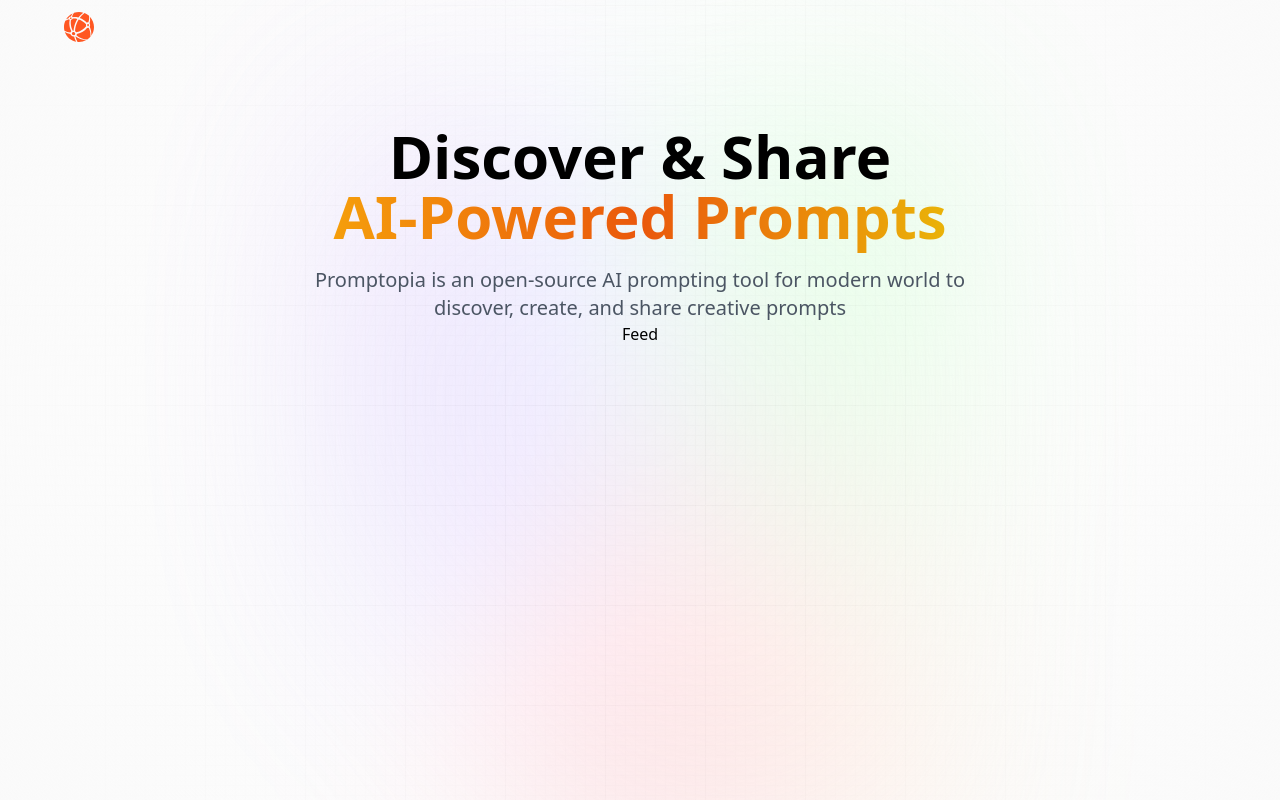
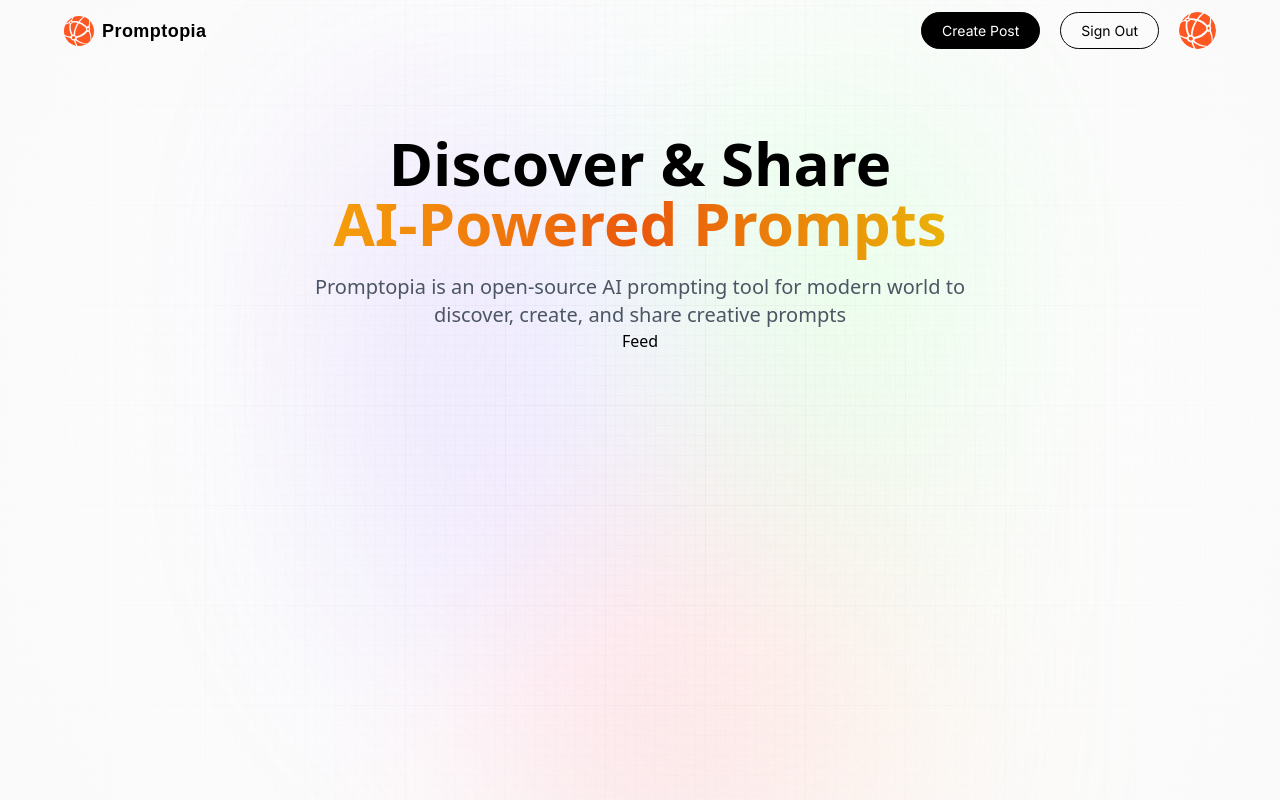
Before and after one commit to bekirasimcelik/Udemig_Nextjs_FullStackApp, a Next.js app: page / in a window 1280 px wide. Built offline with nearby package versions, Linux system fonts and the light colour scheme.

Commit message:
Nav component updated

```diff
--- a/components/Nav.jsx
+++ b/components/Nav.jsx
@@ -6,6 +6,17 @@
 import { signIn, signOut, useSession, getProviders } from "next-auth/react";
 
 const Nav = () => {
+  const isUserLoggedIn = true;
+  const [providers, setProviders] = useState(null);
+  const [toggleDropDown, setToggleDropDown] = useState(false);
+
+  useEffect(() => {
+    const setProviders = async () => {
+      const response = await getProviders();
+      setProviders(response);
+    };
+  }, []);
+
   return (
     <nav className="flex-between w-full mb-16 pt-3">
       <Link href="/" className="flex gap-2 flex-center">
@@ -16,7 +27,72 @@
           height={30}
           className="object-contain"
         />
+        <p className="logo_text">Promptopia</p>
       </Link>
+
+      {/* Desktop Navigation */}
+      <div className="sm:flex" hidden>
+        {isUserLoggedIn ? (
+          <div className="flex gap-3 md:gap-5">
+            <Link href="/create-propmt" className="black_btn">
+              Create Post
+            </Link>
+            <button type="button" onClick={signOut} className="outline_btn">
+              Sign Out
+            </button>
+
+            <Link href={"/profile"}>
+              <Image
+                src="/assets/images/logo.svg"
+                width={37}
+                height={37}
+                className="rounded-full"
+                alt="profile"
+              />
+            </Link>
+          </div>
+        ) : (
+          <>
+            {providers &&
+              Object.values(providers).map((provider) => (
+                <button
+                  type="button"
+                  key={provider.name}
+                  onClick={() => signIn(provider.id)}
+                  className="black_btn"
+                ></button>
+              ))}
+          </>
+        )}
+      </div>
+
+      {/* Mobile Navigation */}
+      <div className="sm:hidden flex relative">
+        {isUserLoggedIn ? (
+          <div className="flex">
+            <Image
+              src="/assets/images/logo.svg"
+              width={37}
+              height={37}
+              className="rounded-full"
+              alt="profile"
+              onClick={() => setToggleDropDown((prev) => !prev)}
+            />
+          </div>
+        ) : (
+          <>
+            {providers &&
+              Object.values(providers).map((provider) => (
+                <button
+                  type="button"
+                  key={provider.name}
+                  onClick={() => signIn(provider.id)}
+                  className="black_btn"
+                ></button>
+              ))}
+          </>
+        )}
+      </div>
     </nav>
   );
 };
```
